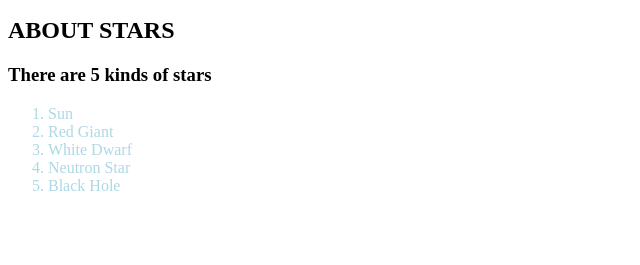
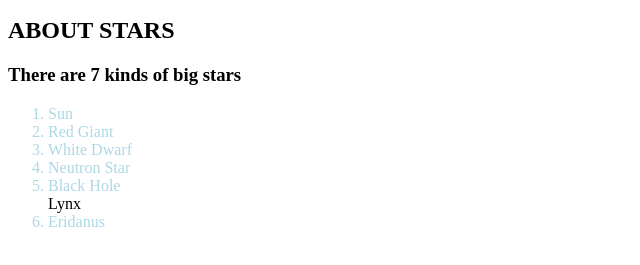
Before and after one commit to MASTERMATRIX99/WEB, a plain HTML site: page Advance selector/advanceselector.html in a window 1280 px wide. Shown: the part 381-646 px from the top of the page, without its empty margins (0-640 px from the left). Drawn offline with Linux system fonts and the light colour scheme.

Commit message:
Advance Selector

```diff
--- a/Advance selector/advanceselector.html
+++ b/Advance selector/advanceselector.html
@@ -45,12 +45,14 @@
             <li>Mercury</li>
         </ul>
         <h2>ABOUT STARS</h2>
-        <h3>There are 5 kinds of stars</h3>
+        <h3>There are 7 kinds of big stars</h3>
         <ol>
             <li>Sun</li>
             <li>Red Giant</li>
             <li>White Dwarf</li>
             <li>Neutron Star</li>
             <li>Black Hole</li>
+            <l1>Lynx</l1>
+            <li>Eridanus</li>
         </ol>
 </html>
```
